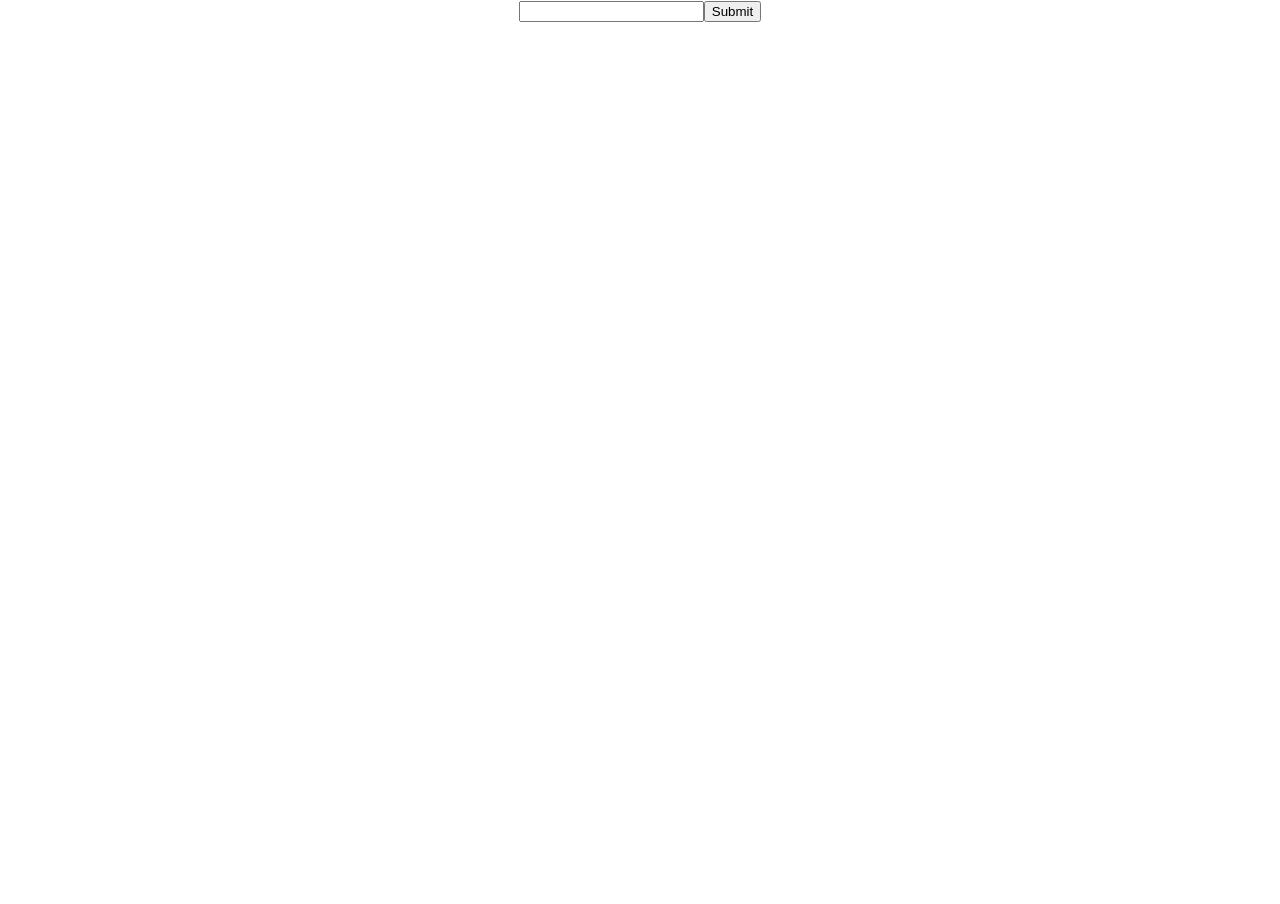
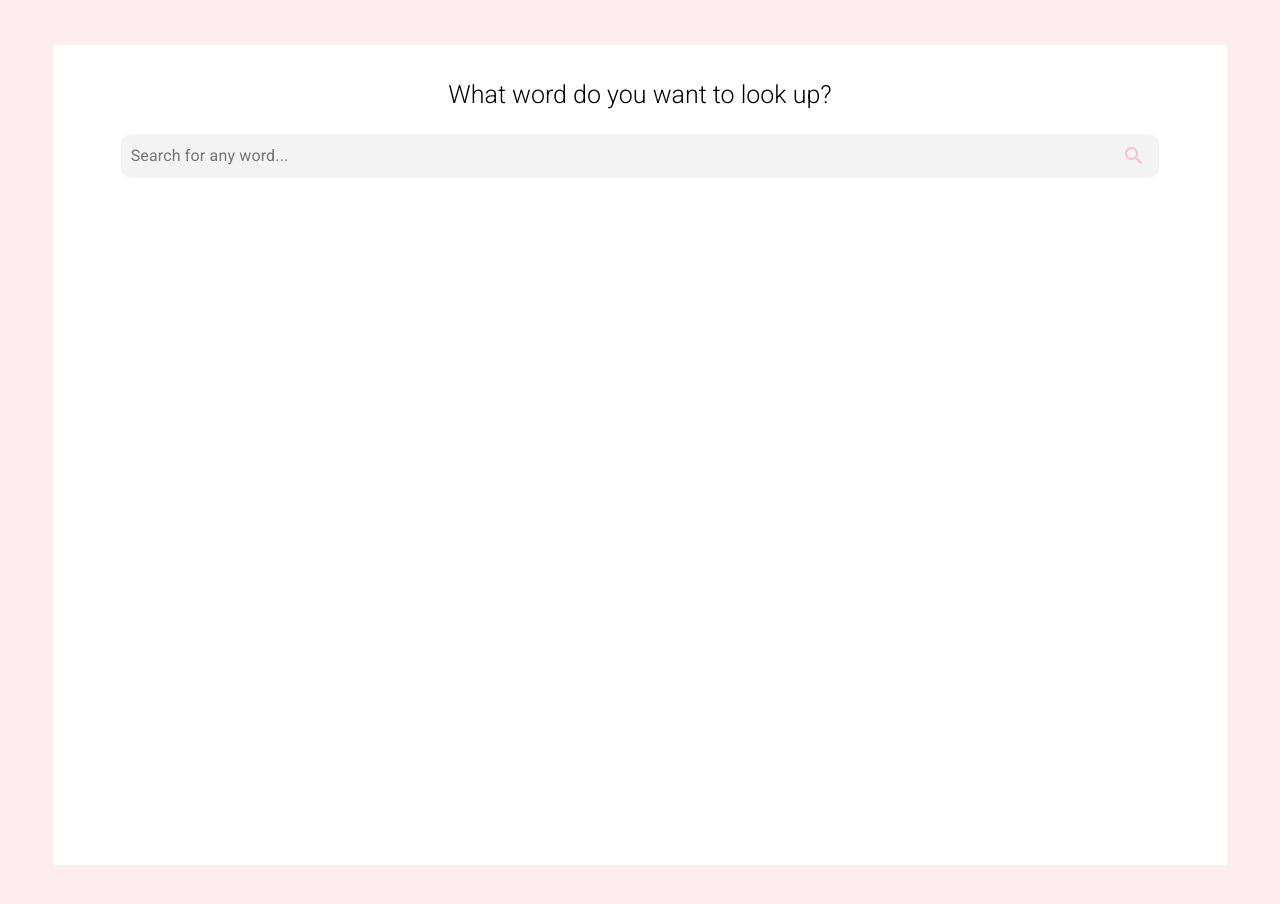
Before and after one commit to IsabellaInglis/dictionary-app, a React (Create React App) app: page / in a window 1280 px wide. Shown: the top 904 px of the page. Before the commit the page ends 800 px from the top, so only its background shows below. Built offline with nearby package versions, Linux system fonts and the light colour scheme.

Commit message:
imported MUI and changed styling

```diff
--- a/public/index.html
+++ b/public/index.html
@@ -8,6 +8,12 @@
     <meta
       name="description"
       content="Web site created using create-react-app"
+    />
+    <link rel="preconnect" href="https://fonts.googleapis.com" />
+    <link rel="preconnect" href="https://fonts.gstatic.com" crossorigin />
+    <link
+      href="https://fonts.googleapis.com/css2?family=Roboto:ital,wght@0,100;0,300;0,400;0,500;0,700;0,900;1,100;1,300;1,400;1,500;1,700;1,900&display=swap"
+      rel="stylesheet"
     />
     <link rel="apple-touch-icon" href="%PUBLIC_URL%/logo192.png" />
     <!--
--- a/src/App.css
+++ b/src/App.css
@@ -1,38 +1,21 @@
 .App {
   text-align: center;
+  font-family: system-ui, -apple-system, BlinkMacSystemFont, "Segoe UI", Roboto,
+    Oxygen, Ubuntu, Cantarell, "Open Sans", "Helvetica Neue", sans-serif;
+  font-weight: 100;
+  font-style: normal;
 }
 
-.App-logo {
-  height: 40vmin;
-  pointer-events: none;
+.mainContainer {
+  background-color: white;
+  margin: 45px 45px;
+  padding: 10px;
+  height: 100vh;
 }
 
-@media (prefers-reduced-motion: no-preference) {
-  .App-logo {
-    animation: App-logo-spin infinite 20s linear;
-  }
+h2 {
+  font-family: roboto;
+  font-size: 25px;
+  font-weight: 300;
+  margin-top: 25px;
 }
-
-.App-header {
-  background-color: #282c34;
-  min-height: 100vh;
-  display: flex;
-  flex-direction: column;
-  align-items: center;
-  justify-content: center;
-  font-size: calc(10px + 2vmin);
-  color: white;
-}
-
-.App-link {
-  color: #61dafb;
-}
-
-@keyframes App-logo-spin {
-  from {
-    transform: rotate(0deg);
-  }
-  to {
-    transform: rotate(360deg);
-  }
-}
--- a/src/App.js
+++ b/src/App.js
@@ -4,7 +4,10 @@ import Search from "./Search";
 function App() {
   return (
     <div className="App">
-      <Search />
+      <div className="mainContainer">
+        <h2>What word do you want to look up?</h2>
+        <Search />
+      </div>
     </div>
   );
 }
--- /dev/null
+++ b/src/Search.css
@@ -0,0 +1,15 @@
+.search-container {
+  display: flex;
+  justify-content: center;
+  align-items: center;
+  margin: 25px auto;
+  width: 100%;
+}
+
+.input {
+  padding: 6px 10px;
+  border-radius: 10px;
+  width: 100%;
+  color: #757575 !important;
+  background-color: #f4f4f4 !important;
+}
--- a/src/Search.js
+++ b/src/Search.js
@@ -1,10 +1,26 @@
+import { SearchRounded } from "@mui/icons-material";
+import { IconButton, Input } from "@mui/material";
 import React from "react";
+import "./Search.css";
 
-export default function () {
+export default function Search() {
   return (
-    <div>
-      <input type="search" />
-      <input type="submit" />
+    <div className="search-container">
+      <div style={{ height: "80%", width: "90%" }}>
+        <Input
+          className="input"
+          disableUnderline
+          value={"Search for any word..."}
+          endAdornment={
+            <IconButton
+              label="Outlined"
+              style={{ color: "pink", height: "30px", width: "30px" }}
+            >
+              <SearchRounded />
+            </IconButton>
+          }
+        />
+      </div>
     </div>
   );
 }
--- a/src/index.css
+++ b/src/index.css
@@ -1,13 +1,8 @@
 body {
-  margin: 0;
-  font-family: -apple-system, BlinkMacSystemFont, 'Segoe UI', 'Roboto', 'Oxygen',
-    'Ubuntu', 'Cantarell', 'Fira Sans', 'Droid Sans', 'Helvetica Neue',
-    sans-serif;
-  -webkit-font-smoothing: antialiased;
-  -moz-osx-font-smoothing: grayscale;
+  background-color: rgba(253, 218, 223, 0.473) !important;
 }
 
 code {
-  font-family: source-code-pro, Menlo, Monaco, Consolas, 'Courier New',
+  font-family: source-code-pro, Menlo, Monaco, Consolas, "Courier New",
     monospace;
 }
```
Also changed, not shown: package.json (+9 -1 lines), src/logo.svg (deleted), 1 other file (tests, documents, lock files or other folders).
